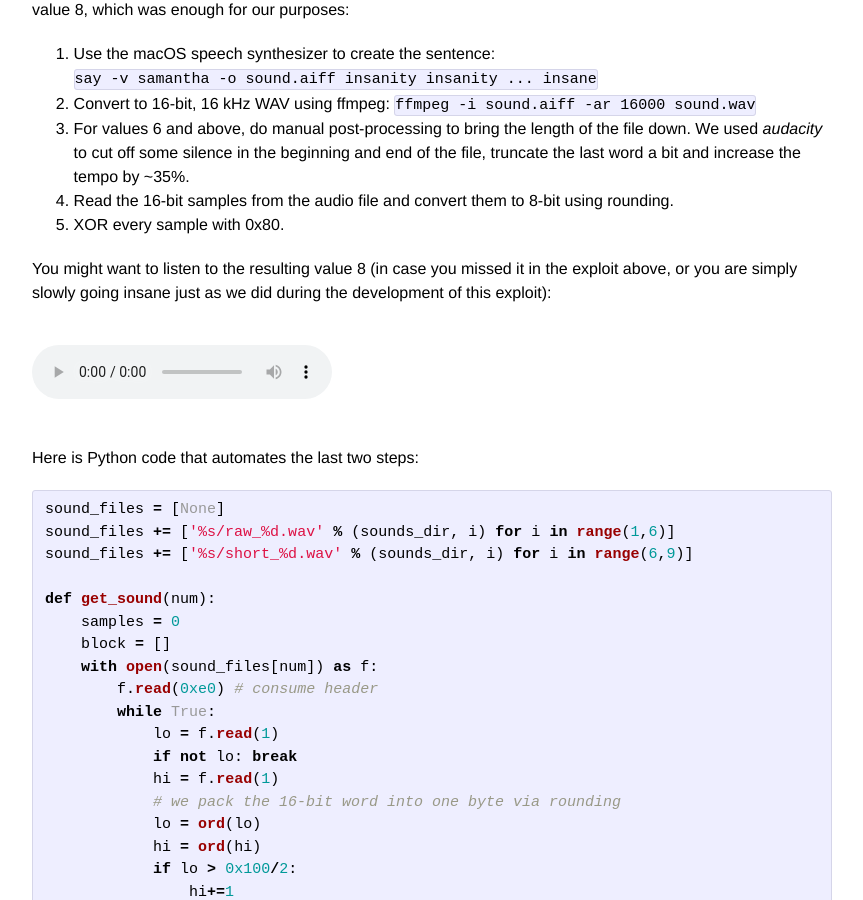
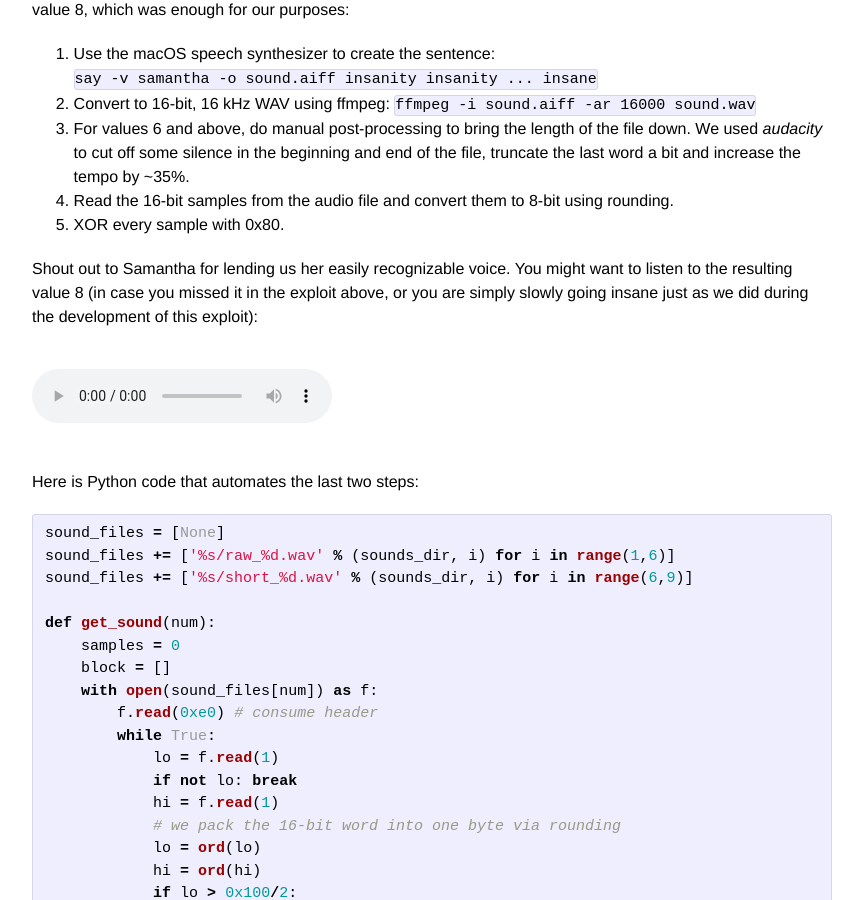
Before and after one commit to kitctf/www, a Jekyll site: the page built from _posts/2017-05-01-insanity.md, in a window 1280 px wide and 900 px high, scrolled down 4316 px. Shown: the whole window, without its empty margins (208-1071 px from the left). Built offline with Jekyll 4.4.1, drawn with Linux system fonts in a browser that asks for light colours.

Commit message:
thank you samantha

```diff
--- a/_posts/2017-05-01-insanity.md
+++ b/_posts/2017-05-01-insanity.md
@@ -206,6 +206,7 @@ purposes:
    rounding.
 1. XOR every sample with 0x80.
 
+Shout out to Samantha for lending us her easily recognizable voice.
 You might want to listen to the resulting value 8 (in case you missed it in the
 exploit above, or you are simply slowly going insane just as we did during the
 development of this exploit):
```
